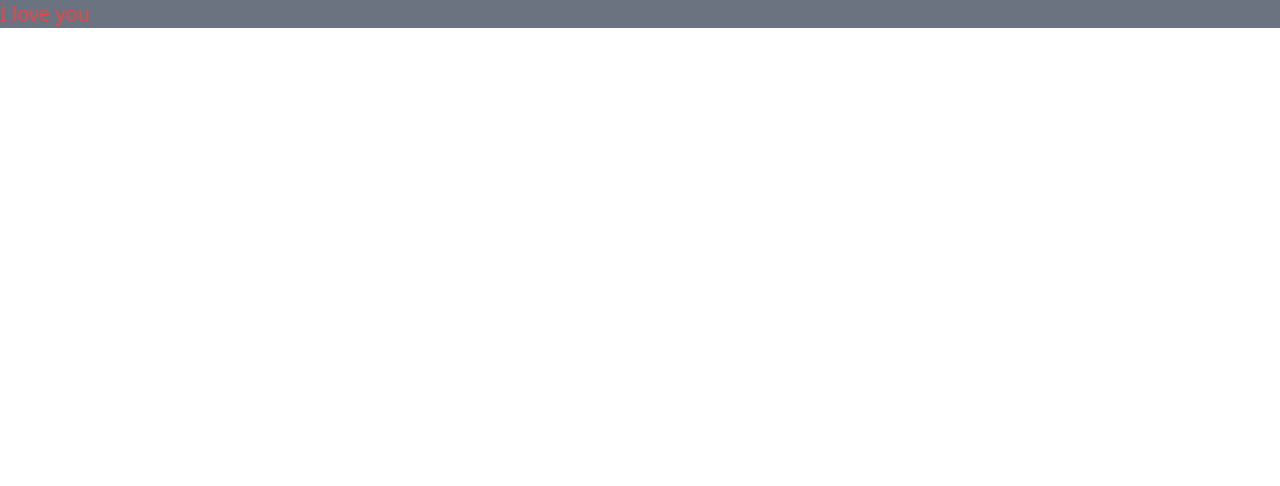
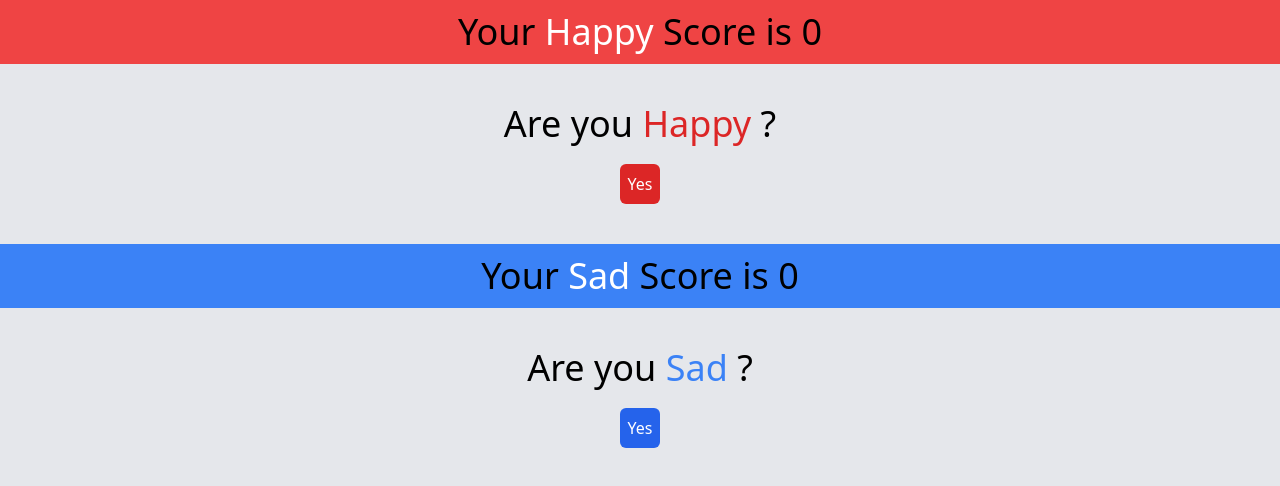
Before and after one commit to ORNavneetRanjan/Redux_prac, a React (Vite) app: page / in a window 1280 px wide. Shown: the top 486 px of the page. Built offline with nearby package versions, Linux system fonts and the light colour scheme.

Commit message:
completed the basic structure

```diff
--- a/package.json
+++ b/package.json
@@ -11,7 +11,9 @@
   },
   "dependencies": {
     "react": "^18.3.1",
-    "react-dom": "^18.3.1"
+    "react-dom": "^18.3.1",
+    "react-redux": "^9.1.2",
+    "redux": "^5.0.1"
   },
   "devDependencies": {
     "@eslint/js": "^9.9.0",
--- a/src/App.tsx
+++ b/src/App.tsx
@@ -1,8 +1,16 @@
+import HappyIncrementor from "./HappyIncrementor";
+import HappyTracker from "./HappyTracker";
+import SadIncrementor from "./SadIncrementor";
+import SadTracker from "./SadTracker";
+
 function App() {
   return (
     <>
-      <div>
-        <h1 className="text-xl bg-gray-500 text-red-500">I love you</h1>
+      <div className=" bg-gray-200 min-h-screen  flex flex-col items-center">
+        <HappyTracker />
+        <HappyIncrementor />
+        <SadTracker />
+        <SadIncrementor />
       </div>
     </>
   );
--- /dev/null
+++ b/src/HappyIncrementor.tsx
@@ -0,0 +1,31 @@
+import { FC, memo } from "react";
+import { useDispatch } from "react-redux";
+import { happyButtonClicked } from "./action";
+
+type HappyIncrementorProps = {};
+
+const HappyIncrementor: FC<HappyIncrementorProps> = () => {
+  const dispatcher = useDispatch();
+  function increment() {
+    dispatcher(happyButtonClicked);
+  }
+  return (
+    <>
+      <div className="p-10 flex flex-col gap-5 items-center">
+        <h1 className="text-4xl">
+          Are you <span className="text-red-600">Happy</span> ?
+        </h1>
+        <button
+          onClick={increment}
+          className="p-2 text-white bg-red-600 rounded-md inline-block"
+        >
+          Yes
+        </button>
+      </div>
+    </>
+  );
+};
+
+HappyIncrementor.defaultProps = {};
+
+export default memo(HappyIncrementor);
--- /dev/null
+++ b/src/HappyTracker.tsx
@@ -0,0 +1,16 @@
+import { FC } from "react";
+import { useSelector } from "react-redux";
+import { happyCountSelector } from "./selector";
+type HappyTrackerProps = {};
+const HappyTracker: FC<HappyTrackerProps> = () => {
+  const happyCount = useSelector(happyCountSelector);
+  return (
+    <>
+      <div className="bg-red-500 p-3 w-full text-center text-4xl">
+        Your <span className="text-white">Happy</span> Score is {happyCount}
+      </div>
+    </>
+  );
+};
+HappyTracker.defaultProps = {};
+export default HappyTracker;
--- /dev/null
+++ b/src/SadIncrementor.tsx
@@ -0,0 +1,31 @@
+import { FC, memo } from "react";
+import { useDispatch } from "react-redux";
+import { sadButtonClicked } from "./action";
+
+type SadIncrementorProps = {};
+
+const SadIncrementor: FC<SadIncrementorProps> = () => {
+  const dispatcher = useDispatch();
+  function increment() {
+    dispatcher(sadButtonClicked);
+  }
+  return (
+    <>
+      <div className="p-10 flex flex-col gap-5 items-center">
+        <h1 className="text-4xl">
+          Are you <span className="text-blue-500">Sad</span> ?
+        </h1>
+        <button
+          onClick={increment}
+          className="p-2 text-white bg-blue-600 rounded-md inline-block"
+        >
+          Yes
+        </button>
+      </div>
+    </>
+  );
+};
+
+SadIncrementor.defaultProps = {};
+
+export default memo(SadIncrementor);
--- /dev/null
+++ b/src/SadTracker.tsx
@@ -0,0 +1,16 @@
+import { FC } from "react";
+import { useSelector } from "react-redux";
+import { sadCountSelector } from "./selector";
+type SadTrackerProps = {};
+const SadTracker: FC<SadTrackerProps> = () => {
+  const sadCount = useSelector(sadCountSelector);
+  return (
+    <>
+      <div className="bg-blue-500 p-3 w-full text-center text-4xl">
+        Your <span className="text-white">Sad</span> Score is {sadCount}
+      </div>
+    </>
+  );
+};
+SadTracker.defaultProps = {};
+export default SadTracker;
--- /dev/null
+++ b/src/action.tsx
@@ -0,0 +1,7 @@
+export const happyButtonClicked = {
+  type: "happy Button Clicked",
+};
+
+export const sadButtonClicked = {
+  type: "sad Button Clicked",
+};
--- a/src/main.tsx
+++ b/src/main.tsx
@@ -1,10 +1,14 @@
-import { StrictMode } from 'react'
-import { createRoot } from 'react-dom/client'
-import App from './App.tsx'
-import './index.css'
+import { StrictMode } from "react";
+import { createRoot } from "react-dom/client";
+import App from "./App.tsx";
+import "./index.css";
+import { Provider } from "react-redux";
+import store from "./store.tsx";
 
-createRoot(document.getElementById('root')!).render(
+createRoot(document.getElementById("root")!).render(
   <StrictMode>
-    <App />
-  </StrictMode>,
-)
+    <Provider store={store}>
+      <App />
+    </Provider>
+  </StrictMode>
+);
--- /dev/null
+++ b/src/selector.tsx
@@ -0,0 +1,9 @@
+import { State } from "./store";
+
+export function happyCountSelector(state: State) {
+  return state.happyCount;
+}
+
+export function sadCountSelector(state: State) {
+  return state.sadCount;
+}
--- /dev/null
+++ b/src/store.tsx
@@ -0,0 +1,26 @@
+import { Action, createStore } from "redux";
+
+export type State = {
+  sadCount: number;
+  happyCount: number;
+};
+
+const initialValues = {
+  sadCount: 0,
+  happyCount: 0,
+};
+//reducer has to be non-mutating
+function reducer(currentState: State = initialValues, action: Action): State {
+  if (action.type === "happy Button Clicked") {
+    return { ...currentState, happyCount: currentState.happyCount + 1 };
+  } else if (action.type === "sad Button Clicked") {
+    return { ...currentState, sadCount: currentState.sadCount + 1 };
+  }
+  return currentState;
+}
+const store = createStore(
+  reducer,
+  (window as any).__REDUX_DEVTOOLS_EXTENSION__ &&
+    (window as any).__REDUX_DEVTOOLS_EXTENSION__()
+);
+export default store;
```
Also changed, not shown: 1 other file (tests, documents, lock files or other folders).
